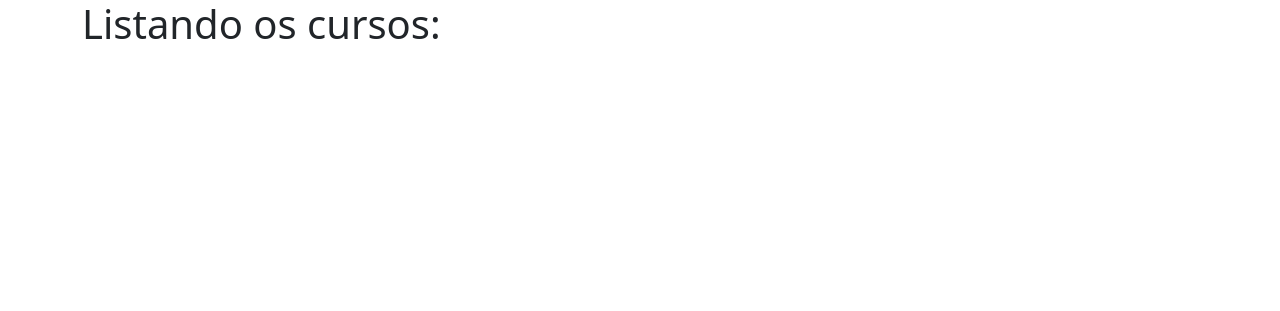
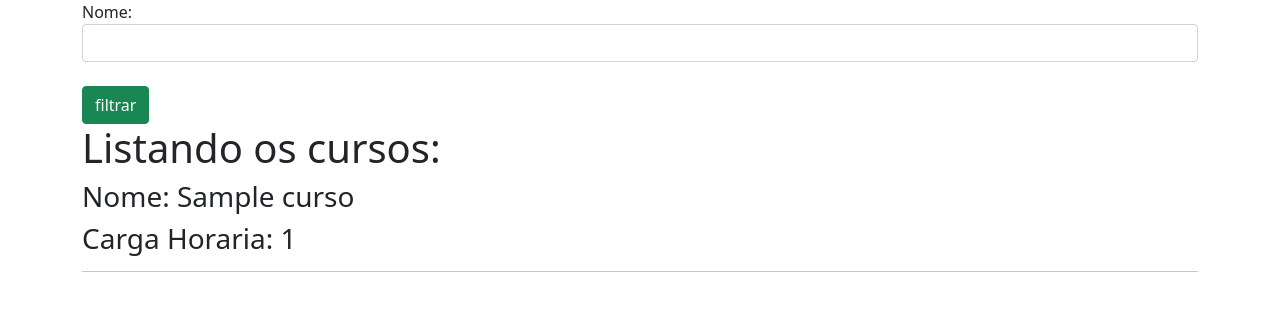
Before and after one commit to henrimory/Treinando-Python-Django, a Django app: page /curso/listar_curso/ in a window 1280 px wide. Shown: the top 311 px of the page. Run offline with Django 4.2, Linux system fonts and the light colour scheme; tables that the repository leaves empty hold one stand-in row (values such as "Sample post").

Commit message:
Adicionado a listagem de itens do banco no front

```diff
--- a/cursos/models.py
+++ b/cursos/models.py
@@ -5,3 +5,6 @@ class Curso(models.Model):
     carga_horaria = models.IntegerField()
     data_criacao = models.DateTimeField()
     ativo = models.BooleanField(default=True)
+
+    def __str__(self):
+        return self.nome
--- a/cursos/templates/listar_curso.html
+++ b/cursos/templates/listar_curso.html
@@ -12,7 +12,25 @@
   </head>
   <body>
     <div class="container">
+
+      <form action="{% url 'listar_curso'  %}" method="GET">
+
+        <label for="">Nome:</label>
+        <input type="text" name="nome_filtrar" class="form-control">
+
+        <br>
+        <input type="submit" value="filtrar" class="btn btn-success">
+
+
+      </form>
+
         <h1>Listando os cursos:</h1>
+        {% for i in curso %}
+          <h3>Nome: {{i.nome}}</h3>
+          <h3>Carga Horaria: {{i.carga_horaria}}</h3>
+          <hr>
+
+        {% endfor %}
     </div>
 
     <script src="https://cdn.jsdelivr.net/npm/bootstrap@5.0.2/dist/js/bootstrap.bundle.min.js" integrity="sha384-MrcW6ZMFYlzcLA8Nl+NtUVF0sA7MsXsP1UyJoMp4YLEuNSfAP+JcXn/tWtIaxVXM" crossorigin="anonymous"></script>
--- a/cursos/urls.py
+++ b/cursos/urls.py
@@ -2,7 +2,7 @@ from django.urls import path
 from.import views
 
 urlpatterns = [
-    path('acessar_curso/' , views.acessar_curso),
-    path('criar_curso/' , views.criar_curso),
-    path('listar_curso/' , views.listar_curso)
+    path('acessar_curso/' , views.acessar_curso, name="acessar_curso"),
+    path('criar_curso/' , views.criar_curso, name="criar_curso"),
+    path('listar_curso/' , views.listar_curso, name="listar_curso")
 ]
--- a/cursos/views.py
+++ b/cursos/views.py
@@ -9,7 +9,14 @@ def acessar_curso(request):
                     # HttpResponse('Olá mundo!')
 
 def listar_curso(request):
-    return render(request, 'listar_curso.html')
+    nome_filtrar = request.GET.get('nome_filtrar')
+
+    if nome_filtrar:
+        curso = Curso.objects.filter(nome__contains=nome_filtrar)
+    else:
+        curso = Curso.objects.all()
+
+    return render(request, 'listar_curso.html', {'curso':curso})
 
 def criar_curso(request):
     if request.method == "GET":
```
